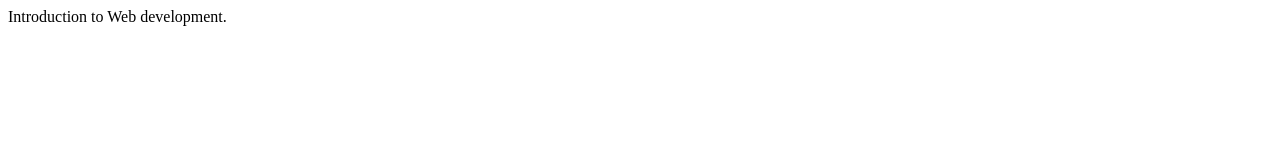
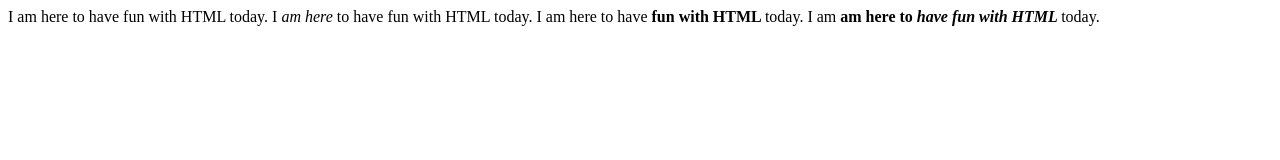
Before and after one commit to Spruzers/WBE-slide-day-one, a plain HTML site: page index.html in a window 1280 px wide. Drawn offline with Linux system fonts and the light colour scheme.

Commit message:
Text content and markup

```diff
--- a/index.html
+++ b/index.html
@@ -1 +1,18 @@
-Introduction to Web development.
+<!-- Text content -->
+I am here to have fun with HTML today.
+
+<!--
+    Markup
+    Format: <tagName> content </tagName> => HTML element
+    example shown below.
+-->
+
+I <em> am here</em> to have fun with HTML today.
+
+I am here to have <b> fun with HTML </b> today.
+
+<!--
+    Let's combine the two tags.
+-->
+
+I am <b> am here to <em> have fun with HTML </em></b> today.
```
